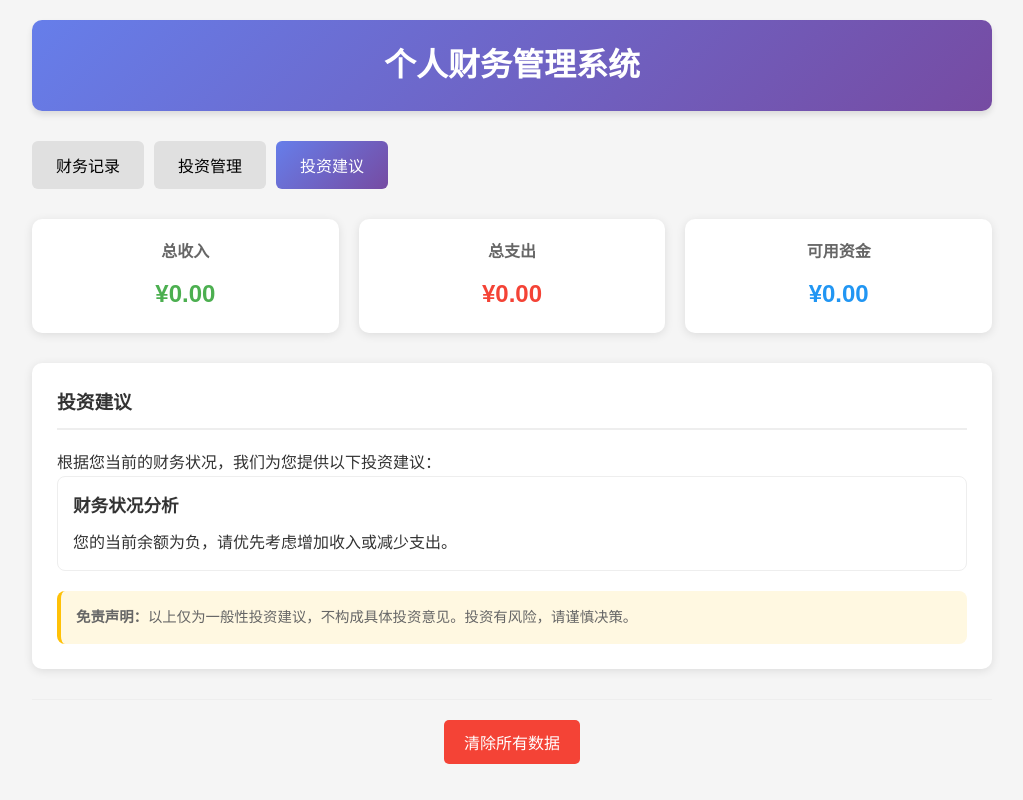
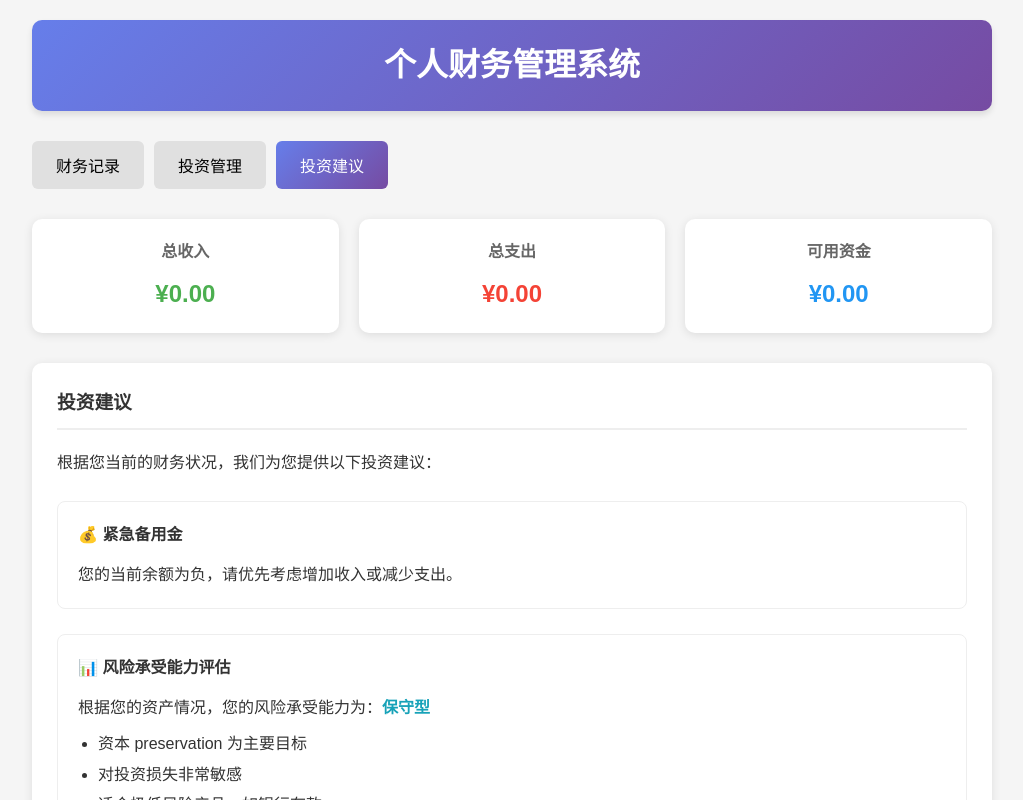
Before and after one commit to hetan697/Financial-Planning, a Vue app: page / in a window 1280 px wide. Both pictures are taken after a click on the button "投资建议". Shown: the top 800 px of the page, without its empty margins (128-1151 px from the left). Built offline with nearby package versions, Linux system fonts and the light colour scheme.

Commit message:
细化投资建议功能：增加财务健康度评估、风险承受能力分析、详细投资分配建议和策略指导

```diff
--- a/src/components/InvestmentAdvice.vue
+++ b/src/components/InvestmentAdvice.vue
@@ -1,19 +1,91 @@
 <template>
   <div class="investment-advice">
     <h3>投资建议</h3>
+    <div class="advice-summary">
       <p>根据您当前的财务状况，我们为您提供以下投资建议：</p>
-    <div class="advice-list">
-      <div v-for="(item, index) in advice" :key="index" class="advice-item">
-        <div class="advice-header">
-          <h4>{{ item.name }}</h4>
-          <span v-if="item.proportion" class="proportion">{{ item.proportion }}%</span>
+      <div class="financial-health" v-if="balance > 0">
+        <span>财务健康度: </span>
+        <div class="health-bar">
+          <div class="health-fill" :style="{ width: healthPercentage + '%' }" :class="healthLevel"></div>
         </div>
-        <p>{{ item.message }}</p>
-        <div v-if="item.amount" class="amount-bar">
-          <div class="amount-fill" :style="{ width: item.proportion + '%' }"></div>
+        <span class="health-text" :class="healthLevel">{{ healthText }}</span>
+      </div>
+    </div>
+
+    <div class="advice-sections">
+      <!-- 紧急备用金建议 -->
+      <div class="advice-section">
+        <h4>💰 紧急备用金</h4>
+        <p>{{ emergencyFundAdvice.message }}</p>
+        <div v-if="emergencyFundAdvice.amount" class="amount-display">
+          建议金额: <span class="amount">¥{{ emergencyFundAdvice.amount.toFixed(2) }}</span>
+        </div>
+      </div>
+
+      <!-- 风险承受能力评估 -->
+      <div class="advice-section">
+        <h4>📊 风险承受能力评估</h4>
+        <p>根据您的资产情况，您的风险承受能力为：<strong :class="riskLevel.class">{{ riskLevel.label }}</strong></p>
+        <ul class="risk-characteristics">
+          <li v-for="(char, index) in riskLevel.characteristics" :key="index">{{ char }}</li>
+        </ul>
+      </div>
+
+      <!-- 投资分配建议 -->
+      <div class="advice-section">
+        <h4>📈 投资组合建议</h4>
+        <p>{{ investmentAllocation.message }}</p>
+        <div class="allocation-chart" v-if="Object.keys(investmentAllocation.details).length > 0">
+          <div
+            v-for="(detail, key) in investmentAllocation.details"
+            :key="key"
+            class="allocation-item"
+          >
+            <div class="allocation-header">
+              <span class="allocation-name">{{ detail.name }}</span>
+              <span class="allocation-percentage">{{ detail.percentage }}%</span>
+            </div>
+            <div class="allocation-amount">¥{{ detail.amount.toFixed(2) }}</div>
+            <div class="allocation-bar">
+              <div
+                class="allocation-fill"
+                :style="{ width: detail.percentage + '%' }"
+                :class="getInvestmentClass(key)"
+              ></div>
+            </div>
+            <div class="allocation-description">{{ detail.description }}</div>
           </div>
         </div>
       </div>
+
+      <!-- 投资策略建议 -->
+      <div class="advice-section">
+        <h4>🧭 投资策略</h4>
+        <div class="strategy-points">
+          <div
+            v-for="(strategy, index) in investmentStrategies"
+            :key="index"
+            class="strategy-point"
+          >
+            <div class="strategy-number">{{ index + 1 }}</div>
+            <div class="strategy-content">
+              <h5>{{ strategy.title }}</h5>
+              <p>{{ strategy.description }}</p>
+            </div>
+          </div>
+        </div>
+      </div>
+
+      <!-- 定期复查提醒 -->
+      <div class="advice-section">
+        <h4>📅 定期复查</h4>
+        <p>{{ reviewAdvice.message }}</p>
+        <ul>
+          <li v-for="(tip, index) in reviewAdvice.tips" :key="index">{{ tip }}</li>
+        </ul>
+      </div>
+    </div>
+
     <div class="disclaimer">
       <p><strong>免责声明：</strong>以上仅为一般性投资建议，不构成具体投资意见。投资有风险，请谨慎决策。</p>
     </div>
@@ -35,68 +107,210 @@ export default {
     };
   },
   computed: {
-    advice() {
+    // 财务健康度百分比
+    healthPercentage() {
+      if (this.balance <= 0) return 20;
+      if (this.balance < 1000) return 40;
+      if (this.balance < 5000) return 60;
+      if (this.balance < 10000) return 80;
+      return 100;
+    },
+
+    // 财务健康等级
+    healthLevel() {
+      const percentage = this.healthPercentage;
+      if (percentage < 40) return 'poor';
+      if (percentage < 70) return 'fair';
+      if (percentage < 90) return 'good';
+      return 'excellent';
+    },
+
+    // 财务健康文本
+    healthText() {
+      const levels = {
+        'poor': '需改善',
+        'fair': '一般',
+        'good': '良好',
+        'excellent': '优秀'
+      };
+      return levels[this.healthLevel];
+    },
+
+    // 紧急备用金建议
+    emergencyFundAdvice() {
       if (this.balance <= 0) {
-        return [
-          { name: '财务状况分析', message: '您的当前余额为负，请优先考虑增加收入或减少支出。' }
-        ];
+        return {
+          message: '您的当前余额为负，请优先考虑增加收入或减少支出。',
+          amount: 0
+        };
       }
-
-      // 根据余额给出不同的分配建议
-      let advice = [];
 
       // 计算紧急备用金（假设月支出为总收入的60%）
       const monthlyExpense = this.balance * 0.6;
       const emergencyFund = monthlyExpense * this.emergencyFundMonths;
 
       if (this.balance > emergencyFund) {
-        // 如果资金充足，提供详细的投资分配建议
-        const availableFund = this.balance - emergencyFund;
-        advice = [
+        return {
+          message: `您已拥有足够的紧急备用金。建议保留¥${emergencyFund.toFixed(2)}作为${this.emergencyFundMonths}个月的生活费储备。`,
+          amount: emergencyFund
+        };
+      } else {
+        const needed = emergencyFund - this.balance;
+        return {
+          message: `您的紧急备用金不足。建议额外储备¥${needed.toFixed(2)}以达到${this.emergencyFundMonths}个月生活费的标准。`,
+          amount: emergencyFund
+        };
+      }
+    },
+
+    // 风险承受能力评估
+    riskLevel() {
+      if (this.balance <= 0) {
+        return {
+          label: '保守型',
+          class: 'conservative',
+          characteristics: [
+            '资本 preservation 为主要目标',
+            '对投资损失非常敏感',
+            '适合极低风险产品，如银行存款'
+          ]
+        };
+      }
+
+      if (this.balance < 5000) {
+        return {
+          label: '保守型',
+          class: 'conservative',
+          characteristics: [
+            '首要目标是保护本金',
+            '对投资损失较为敏感',
+            '适合低风险产品，如银行定期存款、国债'
+          ]
+        };
+      }
+
+      if (this.balance < 20000) {
+        return {
+          label: '稳健型',
+          class: 'moderate',
+          characteristics: [
+            '愿意承担一定风险以换取更高收益',
+            '追求长期稳定的回报',
+            '适合混合型投资，如债券基金、蓝筹股'
+          ]
+        };
+      }
+
+      return {
+        label: '积极型',
+        class: 'aggressive',
+        characteristics: [
+          '能承受较大短期波动',
+          '追求较高长期收益',
+          '可适当配置高风险高收益产品，如成长股、指数基金'
+        ]
+      };
+    },
+
+    // 投资分配建议
+    investmentAllocation() {
+      if (this.balance <= 0) {
+        return {
+          message: '由于您的财务状况尚未达到投资门槛，建议先积累资金。',
+          details: {}
+        };
+      }
+
+      // 计算紧急备用金（假设月支出为总收入的60%）
+      const monthlyExpense = this.balance * 0.6;
+      const emergencyFund = monthlyExpense * this.emergencyFundMonths;
+
+      if (this.balance <= emergencyFund) {
+        return {
+          message: '您的资金尚不足以建立充足的紧急备用金，建议优先储备紧急资金。',
+          details: {}
+        };
+      }
+
+      // 可用于投资的资金
+      const investableFund = this.balance - emergencyFund;
+
+      // 根据风险等级调整分配比例
+      let allocation = {};
+      if (this.riskLevel.class === 'conservative') {
+        allocation = {
+          conservative: { name: '稳健理财', percentage: 70, description: '银行理财、国债等低风险产品' },
+          moderate: { name: '混合基金', percentage: 20, description: '平衡型基金，适度分散风险' },
+          aggressive: { name: '股票投资', percentage: 10, description: '少量配置优质股票' }
+        };
+      } else if (this.riskLevel.class === 'moderate') {
+        allocation = {
+          conservative: { name: '稳健理财', percentage: 40, description: '银行理财、国债等低风险产品' },
+          moderate: { name: '混合基金', percentage: 40, description: '平衡型基金，适度分散风险' },
+          aggressive: { name: '股票投资', percentage: 20, description: '配置成长型股票或指数基金' }
+        };
+      } else {
+        allocation = {
+          conservative: { name: '稳健理财', percentage: 20, description: '少量配置保本产品' },
+          moderate: { name: '混合基金', percentage: 50, description: '指数基金、主动型基金等' },
+          aggressive: { name: '股票投资', percentage: 30, description: '成长股、行业ETF等' }
+        };
+      }
+
+      // 计算各项投资额
+      Object.keys(allocation).forEach(key => {
+        allocation[key].amount = investableFund * (allocation[key].percentage / 100);
+      });
+
+      return {
+        message: `根据您的风险承受能力(${this.riskLevel.label})，建议按以下方式分配投资资金：`,
+        details: allocation
+      };
+    },
+
+    // 投资策略建议
+    investmentStrategies() {
+      return [
         {
-            name: '紧急备用金',
-            amount: emergencyFund,
-            proportion: (emergencyFund / this.balance * 100).toFixed(1),
-            message: `建议保留¥${emergencyFund.toFixed(2)}作为紧急备用金（${this.emergencyFundMonths}个月生活费）`
+          title: '分散投资',
+          description: '不要把鸡蛋放在一个篮子里，通过资产类别、行业、地域等多维度分散投资降低风险。'
         },
         {
-            name: '稳健型理财',
-            amount: availableFund * 0.3,
-            proportion: (availableFund * 0.3 / this.balance * 100).toFixed(1),
-            message: `建议投入¥${(availableFund * 0.3).toFixed(2)}于稳健型理财产品`
+          title: '定期定额投资',
+          description: '采用定期定额投资策略，可以平滑市场波动，降低择时风险，尤其适用于基金投资。'
         },
         {
-            name: '基金投资',
-            amount: availableFund * 0.4,
-            proportion: (availableFund * 0.4 / this.balance * 100).toFixed(1),
-            message: `建议投入¥${(availableFund * 0.4).toFixed(2)}于基金投资`
+          title: '长期持有',
+          description: '优质资产应长期持有，避免频繁交易。历史数据显示，长期持有往往能获得更好的回报。'
         },
         {
-            name: '股票投资',
-            amount: availableFund * 0.2,
-            proportion: (availableFund * 0.2 / this.balance * 100).toFixed(1),
-            message: `建议投入¥${(availableFund * 0.2).toFixed(2)}于股票投资`
-          },
-          {
-            name: '保险配置',
-            amount: availableFund * 0.1,
-            proportion: (availableFund * 0.1 / this.balance * 100).toFixed(1),
-            message: `建议投入¥${(availableFund * 0.1).toFixed(2)}于保险配置`
+          title: '定期再平衡',
+          description: '每年或每半年检查一次投资组合，根据市场变化和个人目标调整资产配置比例。'
         }
       ];
-      } else {
-        // 资金不足时，建议先建立紧急备用金
-        advice = [
-          {
-            name: '紧急备用金建设',
-            amount: this.balance,
-            proportion: '100',
-            message: `您的资金尚不足以建立充足的紧急备用金，建议将全部¥${this.balance.toFixed(2)}用于此目的`
+    },
+
+    // 定期复查建议
+    reviewAdvice() {
+      return {
+        message: '投资不是一劳永逸的事情，需要定期复查和调整：',
+        tips: [
+          '每季度检查一次投资组合表现',
+          '每年重新评估风险承受能力和投资目标',
+          '根据人生阶段调整投资策略（如结婚、生子、临近退休等）',
+          '关注宏观经济环境变化对投资的影响'
+        ]
+      };
     }
-        ];
-      }
-
-      return advice;
+  },
+  methods: {
+    getInvestmentClass(type) {
+      const classes = {
+        conservative: 'conservative',
+        moderate: 'moderate',
+        aggressive: 'aggressive'
+      };
+      return classes[type] || '';
     }
   }
 };
@@ -119,51 +333,219 @@ export default {
   padding-bottom: 10px;
 }
 
-.advice-list {
+.advice-summary {
+  margin-bottom: 25px;
+}
+
+.financial-health {
+  display: flex;
+  align-items: center;
+  gap: 15px;
+  margin-top: 15px;
+  padding: 15px;
+  background-color: #f8f9fa;
+  border-radius: 8px;
+}
+
+.health-bar {
+  flex: 1;
+  height: 12px;
+  background-color: #eee;
+  border-radius: 6px;
+  overflow: hidden;
+}
+
+.health-fill {
+  height: 100%;
+  border-radius: 6px;
+}
+
+.health-fill.poor {
+  background-color: #dc3545;
+}
+
+.health-fill.fair {
+  background-color: #ffc107;
+}
+
+.health-fill.good {
+  background-color: #28a745;
+}
+
+.health-fill.excellent {
+  background-color: #20c997;
+}
+
+.health-text {
+  font-weight: bold;
+}
+
+.health-text.poor {
+  color: #dc3545;
+}
+
+.health-text.fair {
+  color: #ffc107;
+}
+
+.health-text.good {
+  color: #28a745;
+}
+
+.health-text.excellent {
+  color: #20c997;
+}
+
+.advice-sections {
+  display: flex;
+  flex-direction: column;
+  gap: 25px;
+}
+
+.advice-section {
+  padding: 20px;
+  border: 1px solid #eee;
+  border-radius: 8px;
+}
+
+.advice-section h4 {
+  margin: 0 0 15px 0;
+  color: #333;
+  display: flex;
+  align-items: center;
+  gap: 10px;
+}
+
+.amount-display {
+  margin-top: 10px;
+  font-size: 1.1rem;
+}
+
+.amount {
+  font-weight: bold;
+  color: #28a745;
+}
+
+.risk-characteristics {
+  padding-left: 20px;
+  margin: 10px 0;
+}
+
+.risk-characteristics li {
+  margin-bottom: 5px;
+}
+
+.conservative {
+  color: #17a2b8;
+}
+
+.moderate {
+  color: #28a745;
+}
+
+.aggressive {
+  color: #dc3545;
+}
+
+.allocation-chart {
+  display: grid;
+  grid-template-columns: repeat(auto-fit, minmax(250px, 1fr));
+  gap: 20px;
+  margin-top: 15px;
+}
+
+.allocation-item {
+  padding: 15px;
+  border: 1px solid #eee;
+  border-radius: 8px;
+}
+
+.allocation-header {
+  display: flex;
+  justify-content: space-between;
+  margin-bottom: 10px;
+}
+
+.allocation-name {
+  font-weight: bold;
+}
+
+.allocation-percentage {
+  font-weight: bold;
+}
+
+.allocation-amount {
+  font-size: 1.1rem;
+  font-weight: bold;
+  margin-bottom: 10px;
+}
+
+.allocation-bar {
+  height: 8px;
+  background-color: #eee;
+  border-radius: 4px;
+  margin-bottom: 10px;
+  overflow: hidden;
+}
+
+.allocation-fill {
+  height: 100%;
+  border-radius: 4px;
+}
+
+.allocation-fill.conservative {
+  background-color: #17a2b8;
+}
+
+.allocation-fill.moderate {
+  background-color: #28a745;
+}
+
+.allocation-fill.aggressive {
+  background-color: #dc3545;
+}
+
+.allocation-description {
+  font-size: 0.9rem;
+  color: #666;
+}
+
+.strategy-points {
   display: flex;
   flex-direction: column;
   gap: 20px;
 }
 
-.advice-item {
-  padding: 15px;
-  border: 1px solid #eee;
-  border-radius: 8px;
+.strategy-point {
+  display: flex;
+  gap: 15px;
 }
 
-.advice-header {
+.strategy-number {
+  background: linear-gradient(135deg, #667eea 0%, #764ba2 100%);
+  color: white;
+  width: 30px;
+  height: 30px;
+  border-radius: 50%;
   display: flex;
-  justify-content: space-between;
   align-items: center;
-  margin-bottom: 10px;
+  justify-content: center;
+  flex-shrink: 0;
+  font-weight: bold;
 }
 
-.advice-header h4 {
-  font-size: 1.1rem;
+.strategy-content h5 {
+  margin: 0 0 5px 0;
   color: #333;
 }
 
-.proportion {
-  font-weight: bold;
-  color: #667eea;
-}
-
-.amount-bar {
-  height: 10px;
-  background-color: #eee;
-  border-radius: 5px;
-  margin-top: 10px;
-  overflow: hidden;
-}
-
-.amount-fill {
-  height: 100%;
-  background: linear-gradient(90deg, #667eea, #764ba2);
-  border-radius: 5px;
+.strategy-content p {
+  margin: 0;
+  color: #666;
 }
 
 .disclaimer {
-  margin-top: 20px;
+  margin-top: 30px;
   padding: 15px;
   background-color: #fff8e1;
   border-radius: 8px;
@@ -173,13 +555,23 @@ export default {
 .disclaimer p {
   font-size: 0.9rem;
   color: #666;
+  margin: 0;
 }
 
 /* 响应式设计 */
 @media (max-width: 768px) {
-  .advice-header {
+  .financial-health {
     flex-direction: column;
     align-items: flex-start;
+    gap: 10px;
+  }
+
+  .allocation-chart {
+    grid-template-columns: 1fr;
+  }
+
+  .strategy-point {
+    flex-direction: column;
     gap: 5px;
   }
 }
```
Lines whose indentation alone changed are shown as unchanged.
